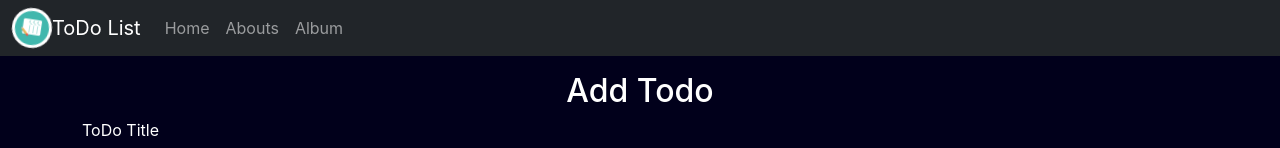
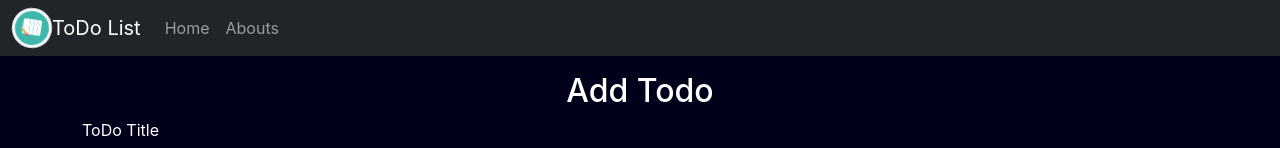
Before and after one commit to mrtayyabriaz/todo-list-ReactJS, a React (Create React App) app: page / in a window 1280 px wide. Shown: the top 148 px of the page. Built offline with nearby package versions, Linux system fonts and the light colour scheme.

Commit message:
albums page commented

```diff
--- a/src/App.js
+++ b/src/App.js
@@ -79,7 +79,7 @@ function App() {
         ></Route>
 
         <Route path="/abouts" element={<Abouts />}></Route>
-    <Route path="/album" element={<Album />}></Route>
+        {/* <Route path="/album" element={<Album />}></Route> */}
       </Routes>
 
       <Footer />
--- a/src/MyCompanents/header.js
+++ b/src/MyCompanents/header.js
@@ -19,9 +19,9 @@ export default function Header(props) {
           <li className="nav-item">
             <Link className="nav-link" to="/abouts">Abouts</Link>
           </li>
-          <li className="nav-item">
+          {/* <li className="nav-item">
             <Link className="nav-link" to="/Album">Album</Link>
-          </li>
+          </li> */}
         </ul>
         {(props.SearchBar === "True") ? //show search bar or not throw auguments
           <form className="d-flex" role="search">
```
Lines whose indentation alone changed are shown as unchanged.
